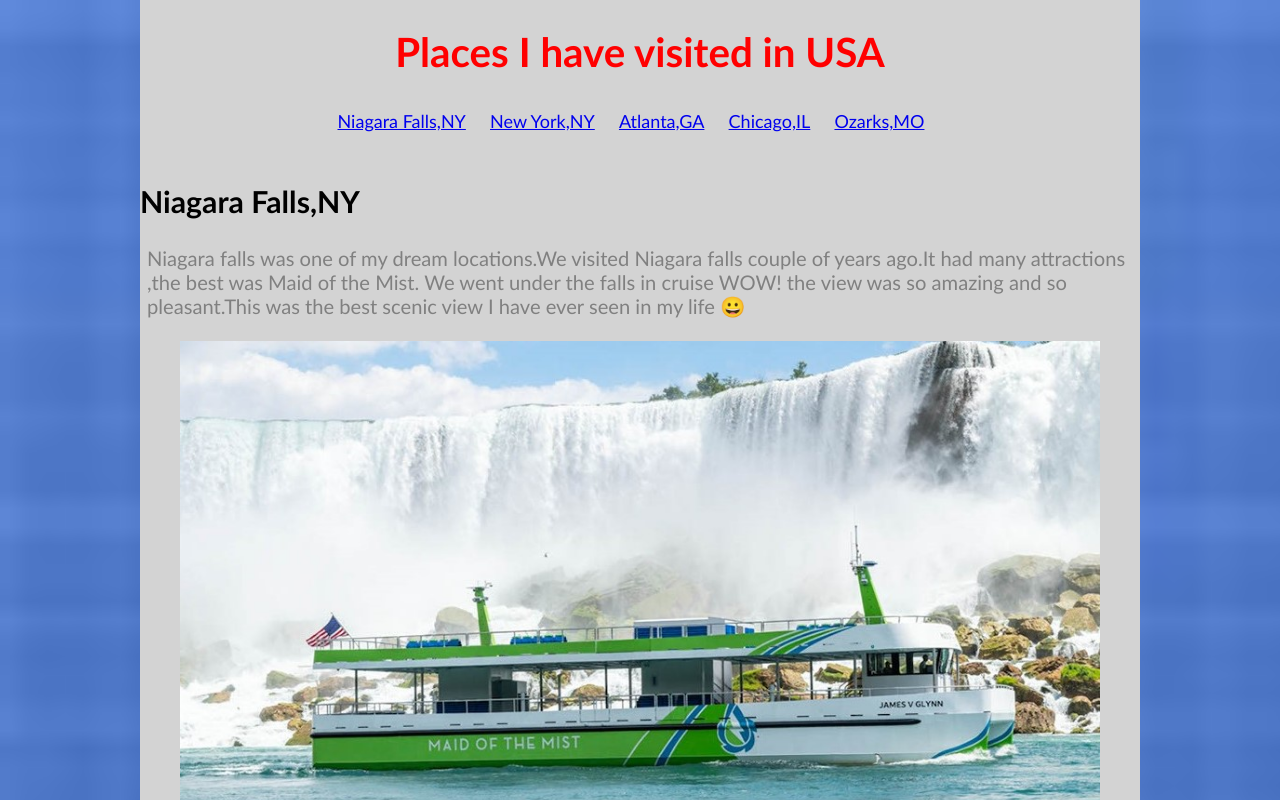
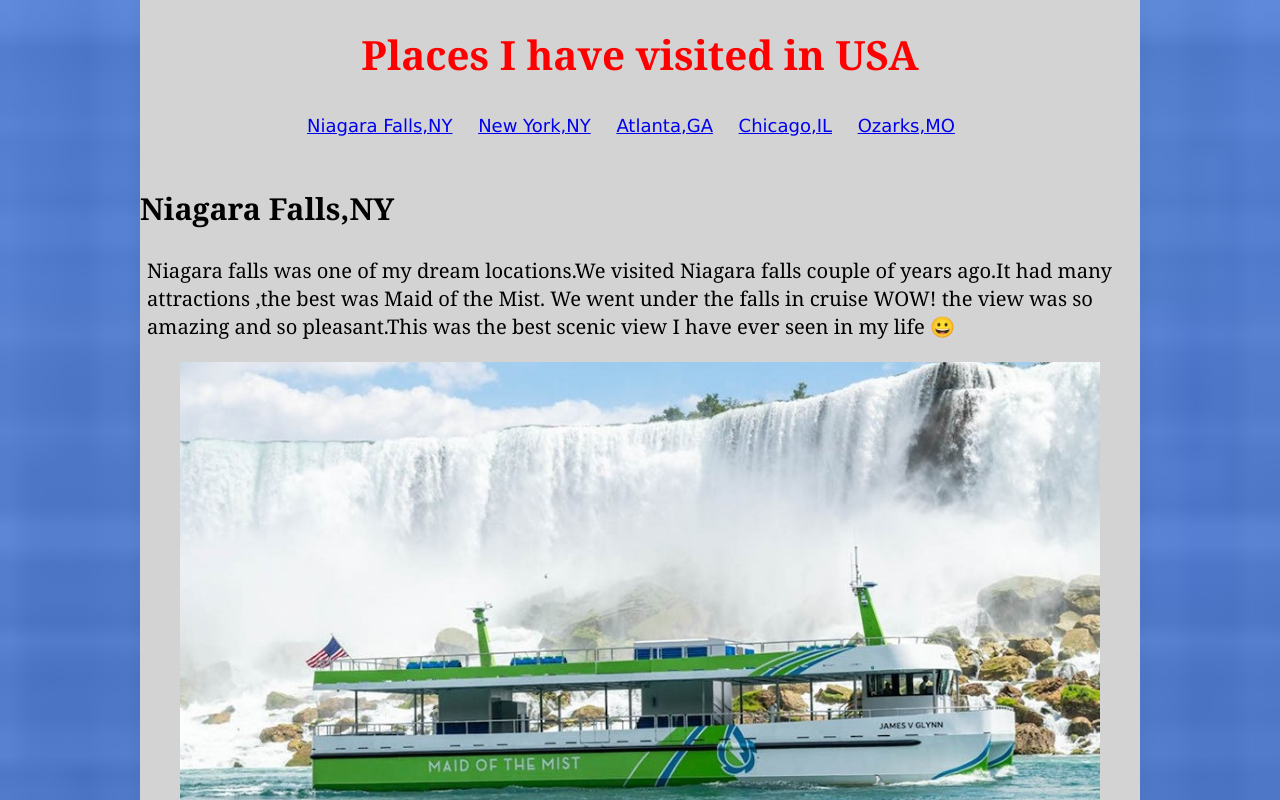
Before and after one commit to Lakshmi-24/html-me-something, a plain HTML site: page index.html in a window 1280 px wide. Shown: the top 800 px of the page. Drawn offline with Linux system fonts and the light colour scheme.

Commit message:
created new style.css

```diff
--- a/style.css
+++ b/style.css
@@ -16,14 +16,14 @@ h2{
 p{
     padding: 2px;
     margin: 5px;
-    color:gray;
+    color:black;
 }
 #copyright{
     color: black;
 }
 body{
         font-size: larger;
-        font-family: 'Gill Sans', 'Gill Sans MT', Calibri, 'Trebuchet MS', sans-serif;
+        font-family:Georgia, 'Times New Roman', Times, serif;
         width: 100%;
         max-width: 1000px;
         margin: 0 auto;
@@ -46,7 +46,7 @@ figcaption{
 nav ul {
 	text-align: center;
     font-size: x-large;
-    font-family: 'Gill Sans', 'Gill Sans MT', Calibri, 'Trebuchet MS', sans-serif;
+    font-family:'Lucida Sans', 'Lucida Sans Regular', 'Lucida Grande', 'Lucida Sans Unicode', Geneva, Verdana, sans-serif;
 	padding: 1px;
 }
 nav ul li {
```
